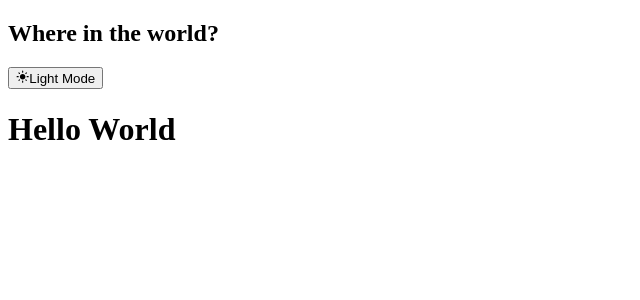
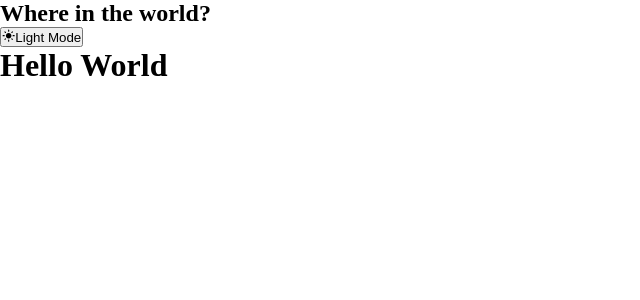
Before and after one commit to ShrJamal/world-api, a Next.js app: page / in a window 1280 px wide. Shown: the top 300 px of the page, without its empty margins (0-640 px from the left). Built offline with nearby package versions, Linux system fonts and the light colour scheme.

Commit message:
add main.css

```diff
--- a/pages/_app.tsx
+++ b/pages/_app.tsx
@@ -4,6 +4,7 @@ import { ReactQueryDevtools } from 'react-query/devtools'
 
 import { reactQuery } from '../data'
 import 'tailwindcss/tailwind.css'
+import '../public/main.css'
 
 export default function App({ Component, pageProps }: AppProps) {
   return (
--- /dev/null
+++ b/public/main.css
@@ -0,0 +1,8 @@
+* {
+  @apply m-0 p-0;
+}
+
+html,
+body {
+  @apply bg-cover bg-base-200;
+}
```
